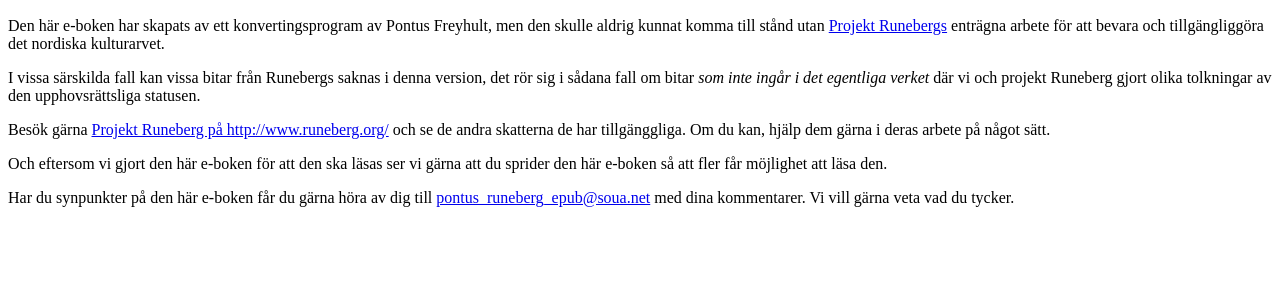
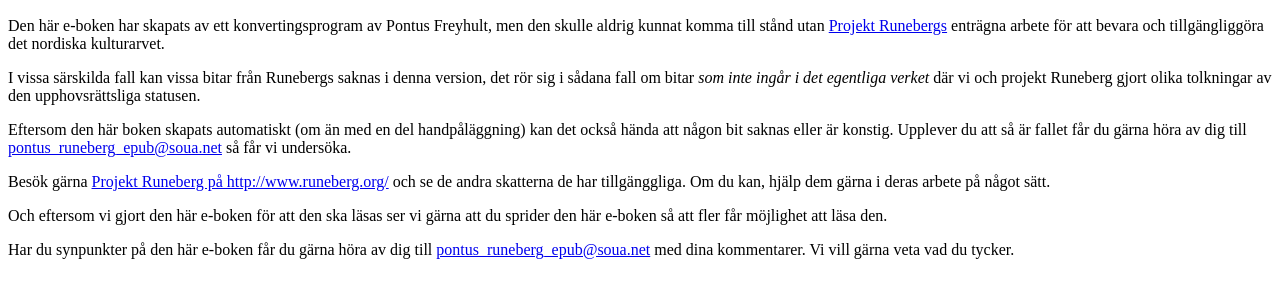
Before and after one commit to pontus/runeberg, a plain HTML site: page edition.html in a window 1280 px wide. Shown: the part 50-348 px from the top of the page. Drawn offline with Linux system fonts and the light colour scheme.

Commit message:
Changed message.

```diff
--- a/edition.html
+++ b/edition.html
@@ -22,6 +22,9 @@ egentliga verket</em> där vi och projekt Runeberg gjort olika
 tolkningar av den upphovsrättsliga statusen.
 
 </p>
+<p>
+Eftersom den här boken skapats automatiskt (om än med en del handpåläggning) kan det också hända att någon bit saknas eller är konstig. Upplever du att så är fallet får du gärna höra av dig till  <a href="mailto:pontus_runeberg_epub@soua.net">pontus_runeberg_epub@soua.net</a> så får vi undersöka.
+</p>
 
 <p>
 Besök gärna <a href="http://www.runeberg.org/">Projekt Runeberg på http://www.runeberg.org/</a> och se de andra skatterna de har tillgänggliga. Om du kan, hjälp dem gärna i deras arbete på något sätt.
```
